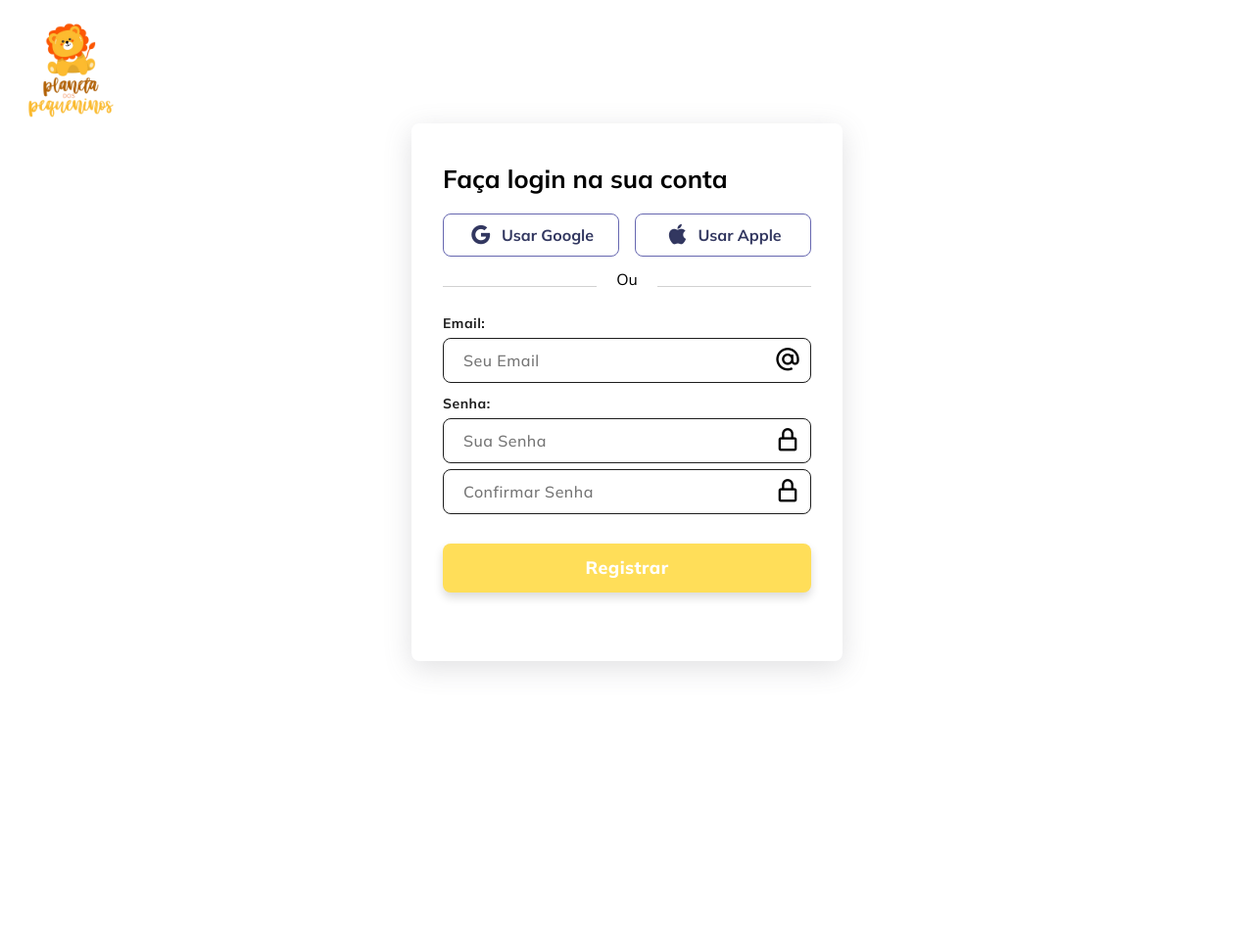
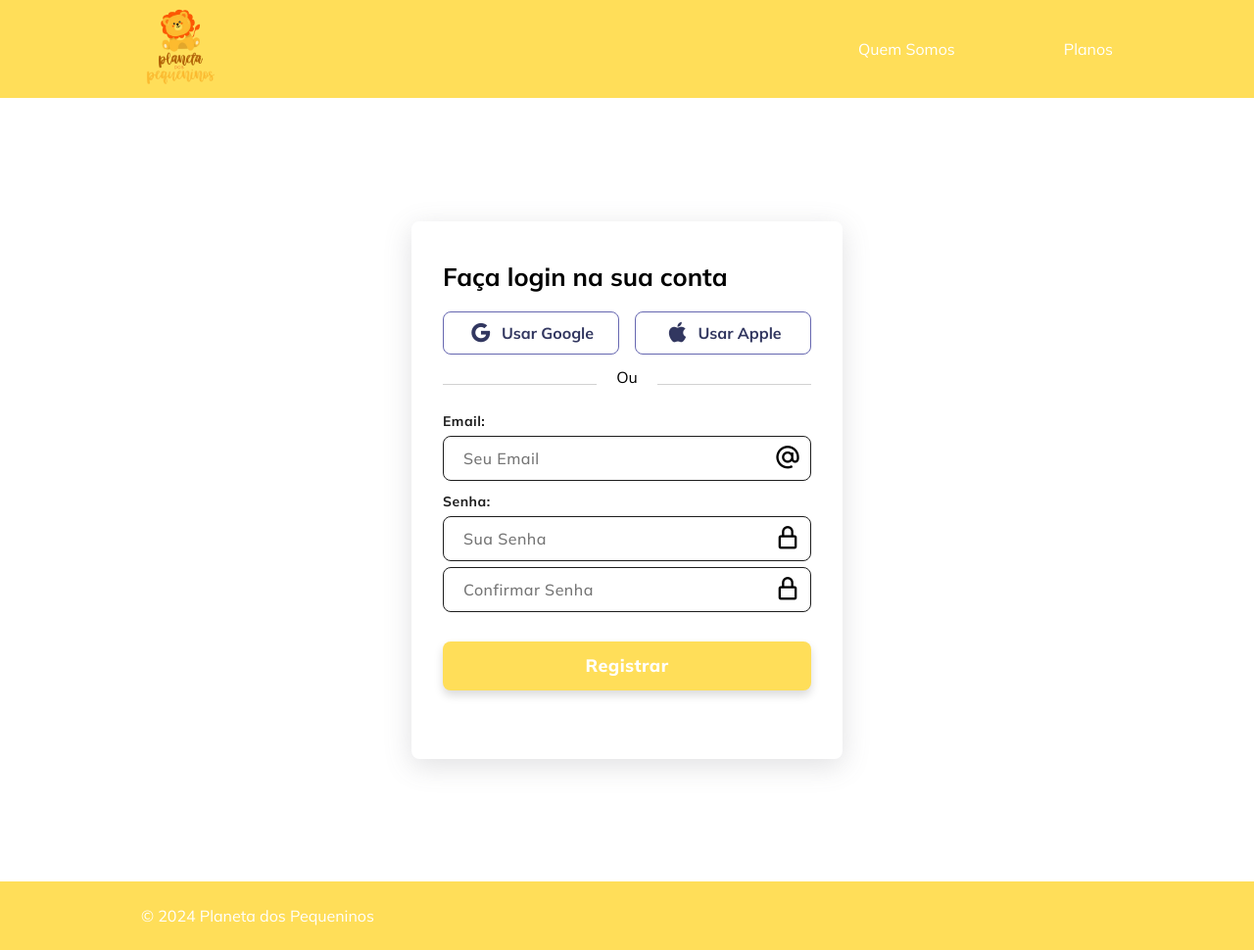
Before and after one commit to fervalentes/planeta-dos-pequininos-live, a plain HTML site: page index-cadastro.html in a window 1280 px wide. Shown: the whole page at 98% size. Before the commit the page ends 800 px from the top, so only its background shows below. Drawn offline with nearby package versions, Linux system fonts and the light colour scheme.

Commit message:
zavcbhkdshl

```diff
--- a/Assinatura/Style.css
+++ b/Assinatura/Style.css
@@ -7,7 +7,67 @@
     font-family: 'Mulish', sans-serif;
 }
 
-body {
+ul {
+    list-style: none;
+    margin: 0;
+    padding: 0;
+}
+
+ul li a{
+    text-decoration: none;
+}
+
+
+.flex-container{
+    display: flex;
+    max-width: 992px;
+    margin: auto;
+    width: 100%;
+    min-width: 320px;
+
+}
+
+header{
+    background-color: #ffde59;
+    height: 100px;
+    display: flex;
+    align-items: center;
+    color: #fff;
+}
+
+header .list-items{
+    display: flex;
+    max-width: 160px;
+    width: 100%;
+    justify-content: space-between;
+    align-items: center;
+
+}
+
+
+footer {
+    background-color: #ffde59;
+    height: 70px;
+    display: flex;
+    align-items: center;
+
+}
+
+footer .footer {
+    justify-content: space-between;
+    color: #fff;
+
+}
+
+.list-items li a {
+    color: #fff;
+}
+
+header .menu{
+    justify-content: space-between;
+}
+
+.body-main {
     height: 100vh;
     display: flex;
     align-items: center;
--- a/index-cadastro.html
+++ b/index-cadastro.html
@@ -8,14 +8,19 @@
     <link rel="stylesheet" href="style.css">
     <title>Design de Login Minimal | AsmrProg</title>
 </head>
-
 <body>
-
-    <div class="logo">
-        <a href="">
-            <img src="logo.png">
+    <header>
+        <div class="flex-container menu">
+        <a href="index.html">
+            <img src="logo.png" alt="" height="80px">
         </a>
-    </div>
+        <ul class="list-items">
+            <li><a href="#quem-somos">Quem Somos</a></li>
+            <li><a href="Assinatura/Assinatura.html">Planos</a></li>
+        </div>
+        </ul>
+    </header>
+<div class="body-main">
 
     <div class="container">
         <h1>Faça login na sua conta </h1>
@@ -56,8 +61,12 @@
         </form>
 
     </div>
-
-    <script src="script.js"></script>
+</div>
+<footer>
+    <div class="flex-container footer">
+        <p>&copy; 2024 Planeta dos Pequeninos</p>
+    </div>
+</footer>
+<script src="script.js"></script>
 </body>
-
 </html>
--- a/ldpg-style.css
+++ b/ldpg-style.css
@@ -46,7 +46,7 @@ header .list-items{
 }
 
 .list-items li a {
-    color: #ffde59;
+    color: #fff;
 }
 
 header .menu{
@@ -65,13 +65,13 @@ header .menu{
 }
 
 .texto-apresentacao h1{
-   color: rgba(40, 33, 229, 0.88);
+   color: #ffde59;
    font-size: 48px;
    margin-bottom: 10px;
 }
 
 .btn{
-  background-color: rgba(40, 33, 229, 0.88);
+  background-color: #ffde59;
   color: #ffde59;
   text-align: center;
   border-radius: 30px;
@@ -102,7 +102,7 @@ header .menu{
     height: 45px;
     width: 3px;
     margin-right: 5px;
-    background-color: rgba(40, 33, 229, 0.88);
+    background-color: #ffde59;
     position: relative;
 }
 
@@ -116,7 +116,7 @@ header .menu{
 }
 
 .container-externo {
-    background-color: rgba(40, 33, 229, 0.88);
+    background-color: #ffde59;
     width: 100%;
     height: 400px;
 }
@@ -173,7 +173,7 @@ header .menu{
 }
 
 footer{
-    color: rgb(21, 17, 17);
+    color: #ffde59;
     text-align: center;
 
 }
@@ -252,7 +252,7 @@ footer{
 }
 
 footer {
-    background-color: #122a57;
+    background-color: #ffde59;
     height: 70px;
     display: flex;
     align-items: center;
--- a/script.js
+++ b/script.js
@@ -34,7 +34,7 @@ function registrar(){
         localStorage.setItem('senha', senha.value);
         alert("Usuario cadastrado com sucesso!");
                 setTimeout(function() {
-            window.location.href = "index.html";
+            window.location.href = "index-login.html";
         }, 2000);
 
     }else{
--- a/style.css
+++ b/style.css
@@ -7,32 +7,72 @@
     font-family: 'Mulish', sans-serif;
 }
 
-body{
+
+ul {
+    list-style: none;
+    margin: 0;
+    padding: 0;
+}
+
+ul li a{
+    text-decoration: none;
+}
+
+
+.flex-container{
+    display: flex;
+    max-width: 992px;
+    margin: auto;
+    width: 100%;
+    min-width: 320px;
+
+}
+
+header{
+    background-color: #ffde59;
+    height: 100px;
+    display: flex;
+    align-items: center;
+    color: #fff;
+}
+
+header .list-items{
+    display: flex;
+    max-width: 260px;
+    width: 100%;
+    justify-content: space-between;
+    align-items: center;
+
+}
+
+
+footer {
+    background-color: #ffde59;
+    height: 70px;
+    display: flex;
+    align-items: center;
+
+}
+
+footer .footer {
+    justify-content: space-between;
+    color: #fff;
+
+}
+
+.list-items li a {
+    color: #fff;
+}
+
+header .menu{
+    justify-content: space-between;
+}
+
+.body-main{
     height: 100vh;
     display: flex;
     align-items: center;
     justify-content: center;
-}
-
-.logo{
-    position: absolute;
-    top: 22px;
-    left: 22px;
-    display: flex;
-    align-items: center;
-    gap: 10px;
-}
-
-.logo img{
-    height: 100px;
-    width: 100px;
-}
-
-.logo a{
-    font-size: 24px;
-    font-weight: bold;
-    text-decoration: none;
-    color: #464646;
 }
 
 .container{
```
Also changed, not shown: Assinatura/Assinatura.html (+18 -1 lines), Senha.html (+20 -5 lines), index-login.html (added, +69 -0 lines), index.html (+46 -48 lines), landing page.html (deleted, +0 -59 lines), Assinatura/logo.png (added).
